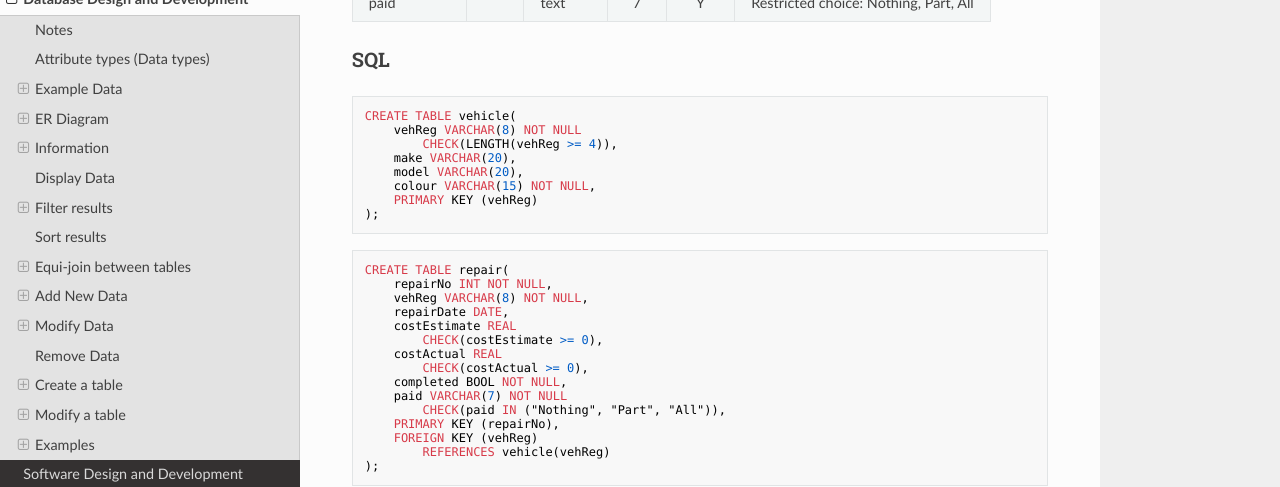
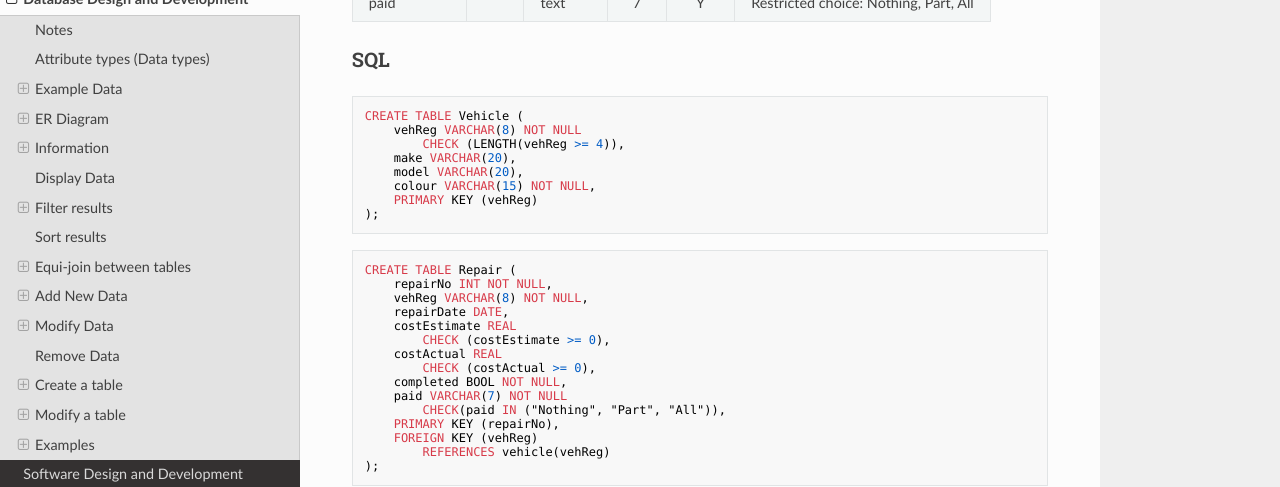
Before and after one commit to MrFriendCS/N5-CS, an MkDocs documentation site: the page built from docs/N5-CS-DDD.md, in a window 1280 px wide and 900 px high, scrolled down 7421 px. Shown: the part 151-638 px from the top of the window. Built offline with MkDocs 1.6.1, drawn with Linux system fonts in a browser that asks for light colours; nearby versions of some CDN libraries; some of the changed lines change nothing that is shown.

Commit message:
docs/N5-CS-DDD.md updated from https://stackedit.io/

````diff
--- a/docs/N5-CS-DDD.md
+++ b/docs/N5-CS-DDD.md
@@ -334,9 +334,9 @@ __Caution__: without the `WHERE` clause all records would be deleted!
 ### SQL
 
 ``` sql
-CREATE TABLE vehicle(
+CREATE TABLE Vehicle (
     vehReg VARCHAR(8) NOT NULL
-        CHECK(LENGTH(vehReg >= 4)),
+        CHECK (LENGTH(vehReg >= 4)),
     make VARCHAR(20),
     model VARCHAR(20),
     colour VARCHAR(15) NOT NULL,
@@ -345,14 +345,14 @@ CREATE TABLE vehicle(
 ```
 
 ``` sql
-CREATE TABLE repair(
+CREATE TABLE Repair (
     repairNo INT NOT NULL,
     vehReg VARCHAR(8) NOT NULL,
     repairDate DATE,
     costEstimate REAL
-        CHECK(costEstimate >= 0),
+        CHECK (costEstimate >= 0),
     costActual REAL
-        CHECK(costActual >= 0),
+        CHECK (costActual >= 0),
     completed BOOL NOT NULL,
     paid VARCHAR(7) NOT NULL
         CHECK(paid IN ("Nothing", "Part", "All")),
@@ -519,8 +519,8 @@ SELECT *
        OR name = "Feline Leukaemia Virus";
 ```
 <!--stackedit_data:
-eyJoaXN0b3J5IjpbLTE0Nzk2MjQ3NiwtODE2Njk0NDgzLDE5ND
-ExNDEyOTMsMTAzODg0NzMsLTEyNDUwMzc5MDksMTU5OTEwMzky
-Myw4NzMwNjQxMTAsMTk1NDc5MjUzOSwtOTU4NTk4NDMxLC0xMj
-MzOTg0NzM2XX0=
+eyJoaXN0b3J5IjpbLTIxMzgwODM4MTYsLTgxNjY5NDQ4MywxOT
+QxMTQxMjkzLDEwMzg4NDczLC0xMjQ1MDM3OTA5LDE1OTkxMDM5
+MjMsODczMDY0MTEwLDE5NTQ3OTI1MzksLTk1ODU5ODQzMSwtMT
+IzMzk4NDczNl19
 -->
````
